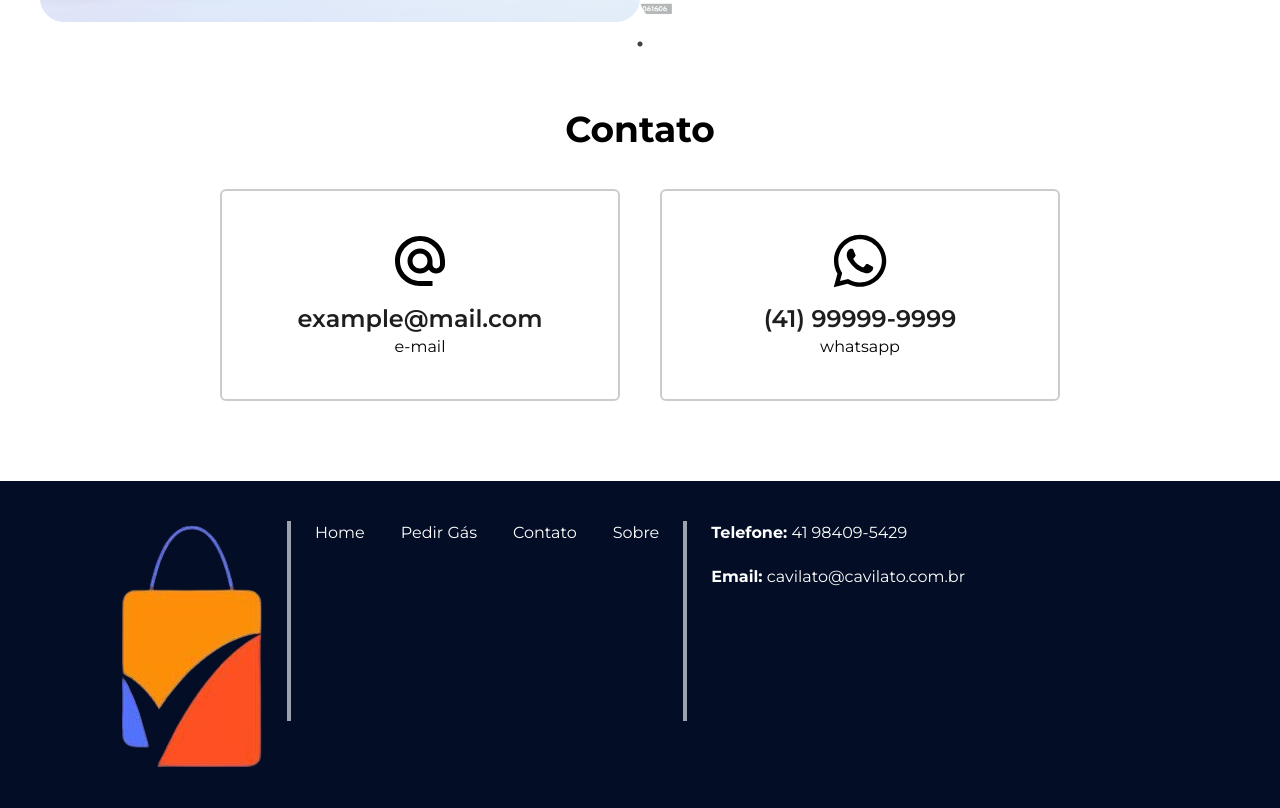
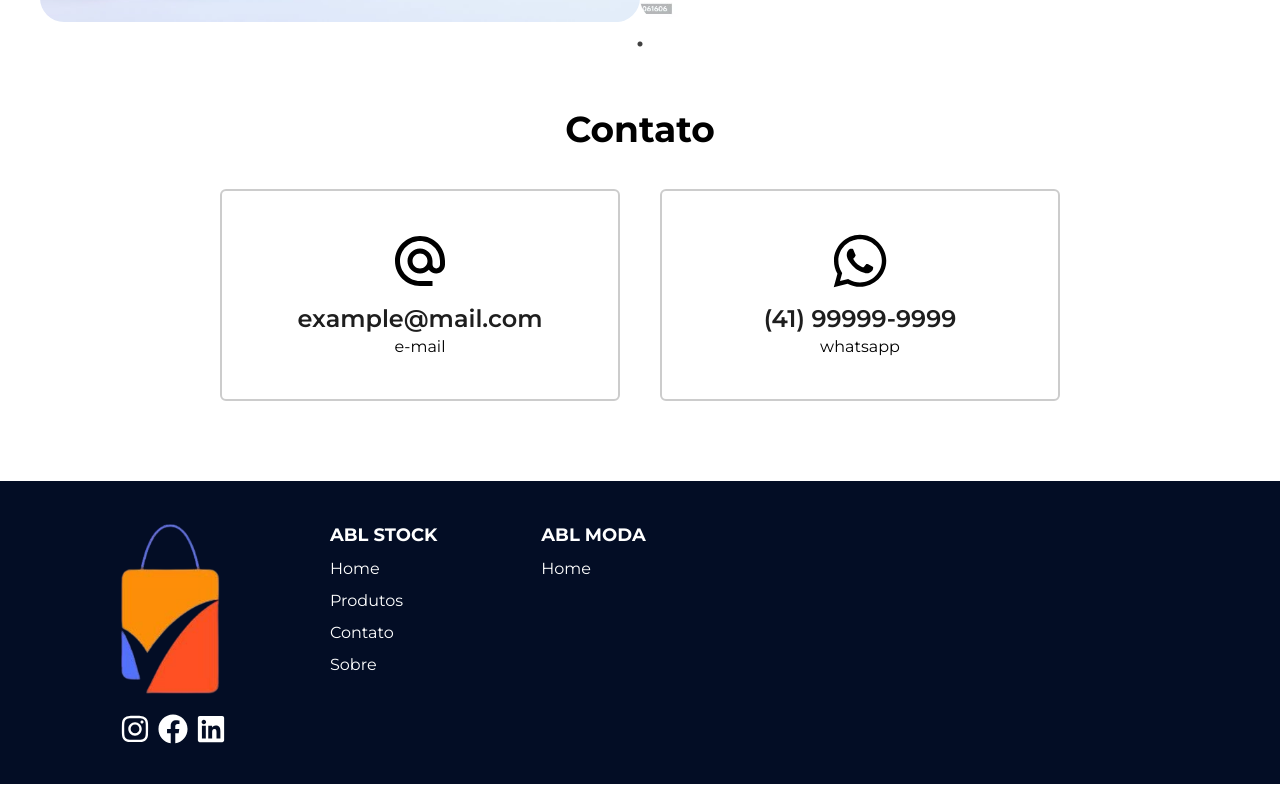
Before and after one commit to HenkelDio/abl-lp, a Next.js app: page / in a window 1280 px wide. Shown: the part 1613-2421 px from the top of the page. After the commit the page ends 2397 px from the top, so only its background shows below. Built offline with nearby package versions, Linux system fonts and the light colour scheme; what tailwindcss-animated would draw is missing.

Commit message:
fixed footer

```diff
--- a/src/app/components/Footer.tsx
+++ b/src/app/components/Footer.tsx
@@ -3,23 +3,34 @@
 import OptionHeader from "./OptionHeader";
 import logo from '../../../assets/logo.png';
 import Image from "next/image";
+import { FaFacebook, FaInstagram, FaLinkedin } from "react-icons/fa";
 
 export default function Footer() {
   return (
     <footer className="bg-blueDefault-0 w-full p-10 mt-20 relative bottom-0 text-white">
       <div className="md:flex md:flex-row flex-col gap-6 md:ml-20">
-        <Image src={logo} alt="logo" />
-        <div className="md:h-[200px] md:w-1 bg-gray-400 mb-10"></div>
-        <div className="flex gap-9">
+
+
+        <div className="mr-20">
+          <Image src={logo} alt="logo" className="w-[100px]"/>
+          <div className="flex gap-2 text-3xl items-center mt-5">
+            <FaInstagram />
+            <FaFacebook />
+            <FaLinkedin />
+          </div>
+        </div>
+
+        <div className="flex flex-col gap-2 mr-20">
+          <p className="font-bold text-lg">ABL STOCK</p>
           <OptionHeader link='/' label='Home'/>
-          <OptionHeader link='/order' label='Pedir Gás'/>
+          <OptionHeader link='/order' label='Produtos'/>
           <OptionHeader link='/contact' label='Contato'/>
           <OptionHeader link='/about' label='Sobre'/>
         </div>
-        <div className="md:h-[200px] md:w-1 bg-gray-400 mt-4 md:mt-0"></div>
-        <div className="flex flex-col gap-5">
-        <p><b>Telefone:</b> 41 98409-5429</p>
-        <p><b>Email:</b> cavilato@cavilato.com.br</p>
+
+        <div className="flex flex-col gap-2">
+          <p className="font-bold text-lg">ABL MODA</p>
+          <OptionHeader link='/' label='Home'/>
         </div>
       </div>
     </footer>
--- a/src/app/layout.tsx
+++ b/src/app/layout.tsx
@@ -7,7 +7,7 @@ import WhatsappIcon from "./components/WhatsappIcon";
 const montserrat = Montserrat({ subsets: ["latin"] });
 
 export const metadata = {
-  title: "Cavilato Gás",
+  title: "ABL STOCK",
   description: "Fundada em 2001, a Gás Cavilato se dedica a fornecer soluções de gás com excelência e confiabilidade. Com mais de duas décadas de experiência no mercado, temos orgulho em ser revendedores autorizados da Supergasbras há mais de 10 anos, uma das marcas mais respeitadas no setor.",
   keywords: "gás, soluções de gás, Supergasbras, revendedores de gás, gás de cozinha, Cavilato Gás",
   author: "Cavilato Gás",
```
